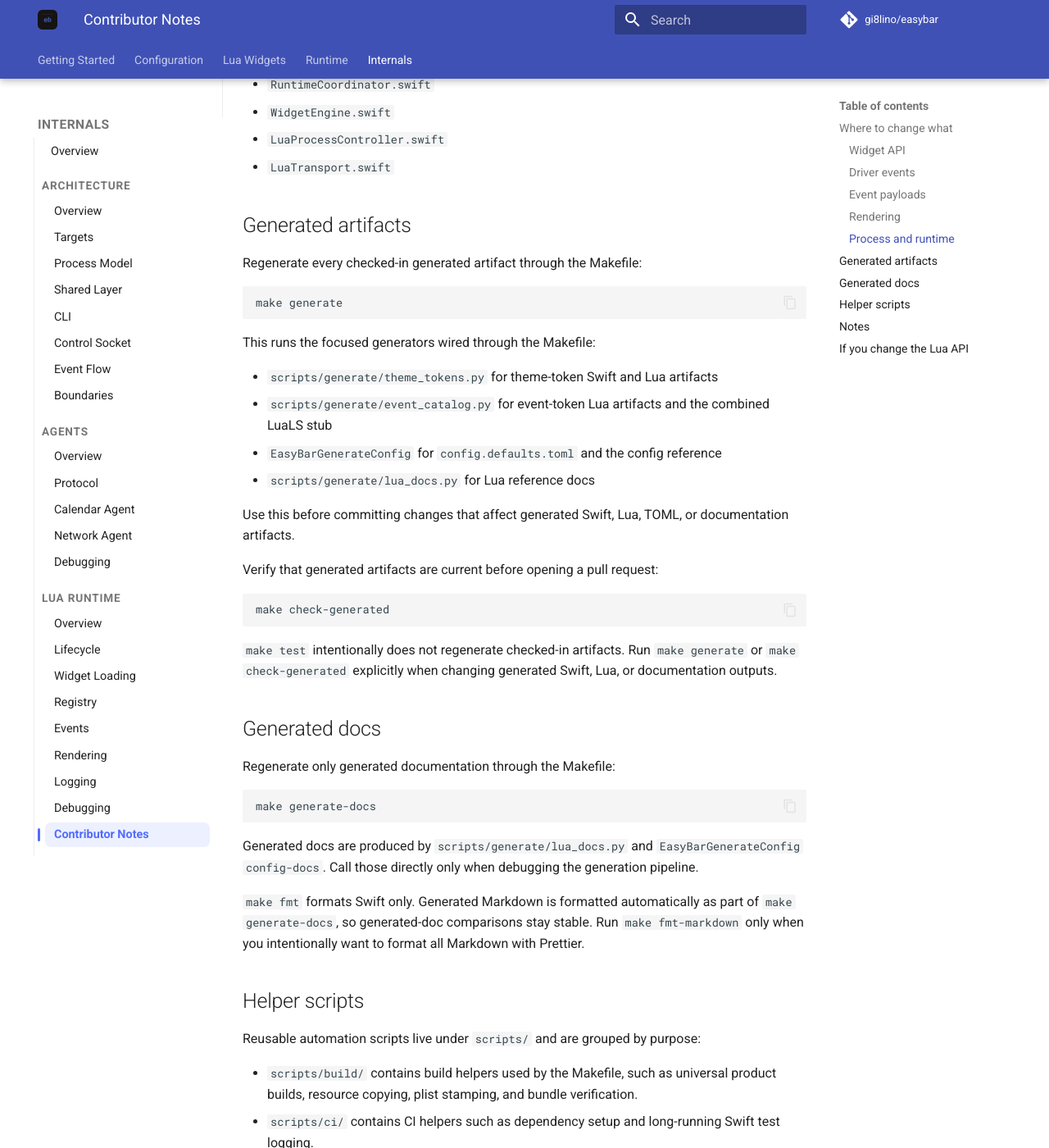
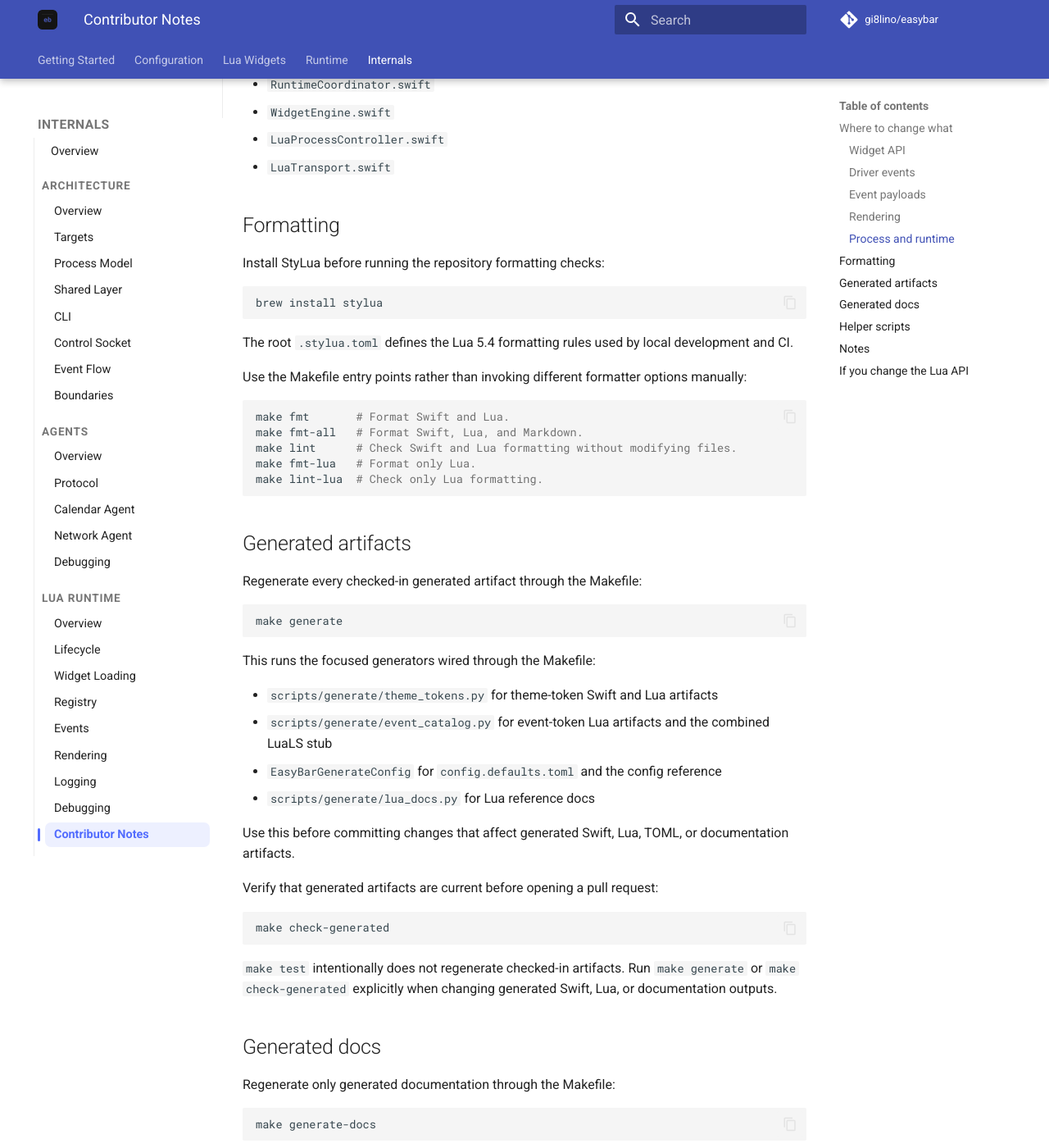
Before and after one commit to gi8lino/easybar, an MkDocs documentation site: the page built from docs/content/internals/lua-runtime/contributor-notes.md, in a window 1280 px wide and 1400 px high, scrolled down 1143 px. Shown: the whole window at 82% size. Built offline with MkDocs 1.6.1 and Material for MkDocs 9.7.7, drawn with Linux system fonts in a browser that asks for light colours; comment, search, counter and statistics services are not loaded; some of the changed text lies outside the part shown.

Commit message:
chore(format): add StyLua formatting and CI checks

````diff
--- a/docs/content/internals/lua-runtime/contributor-notes.md
+++ b/docs/content/internals/lua-runtime/contributor-notes.md
@@ -41,6 +41,26 @@ Use this page when changing the Lua runtime or public Lua API.
 - `LuaProcessController.swift`
 - `LuaTransport.swift`
 
+## Formatting
+
+Install StyLua before running the repository formatting checks:
+
+```bash
+brew install stylua
+```
+
+The root `.stylua.toml` defines the Lua 5.4 formatting rules used by local development and CI.
+
+Use the Makefile entry points rather than invoking different formatter options manually:
+
+```bash
+make fmt       # Format Swift and Lua.
+make fmt-all   # Format Swift, Lua, and Markdown.
+make lint      # Check Swift and Lua formatting without modifying files.
+make fmt-lua   # Format only Lua.
+make lint-lua  # Check only Lua formatting.
+```
+
 ## Generated artifacts
 
 Regenerate every checked-in generated artifact through the Makefile:
@@ -77,7 +97,7 @@ make generate-docs
 
 Generated docs are produced by `scripts/generate/lua_docs.py` and `EasyBarGenerateConfig config-docs`. Call those directly only when debugging the generation pipeline.
 
-`make fmt` formats Swift only. Generated Markdown is formatted automatically as part of `make generate-docs`, so generated-doc comparisons stay stable. Run `make fmt-markdown` only when you intentionally want to format all Markdown with Prettier.
+Generated Markdown is formatted automatically as part of `make generate-docs`, so generated-doc comparisons stay stable. Run `make fmt-all` or `make fmt-markdown` only when you intentionally want to format all Markdown with Prettier.
 
 ## Helper scripts
 
````
Also changed, not shown: docs/content/lua/guides/style-guidelines.md (+18 -0 lines), .stylua.toml, README.md, 3 other files.
